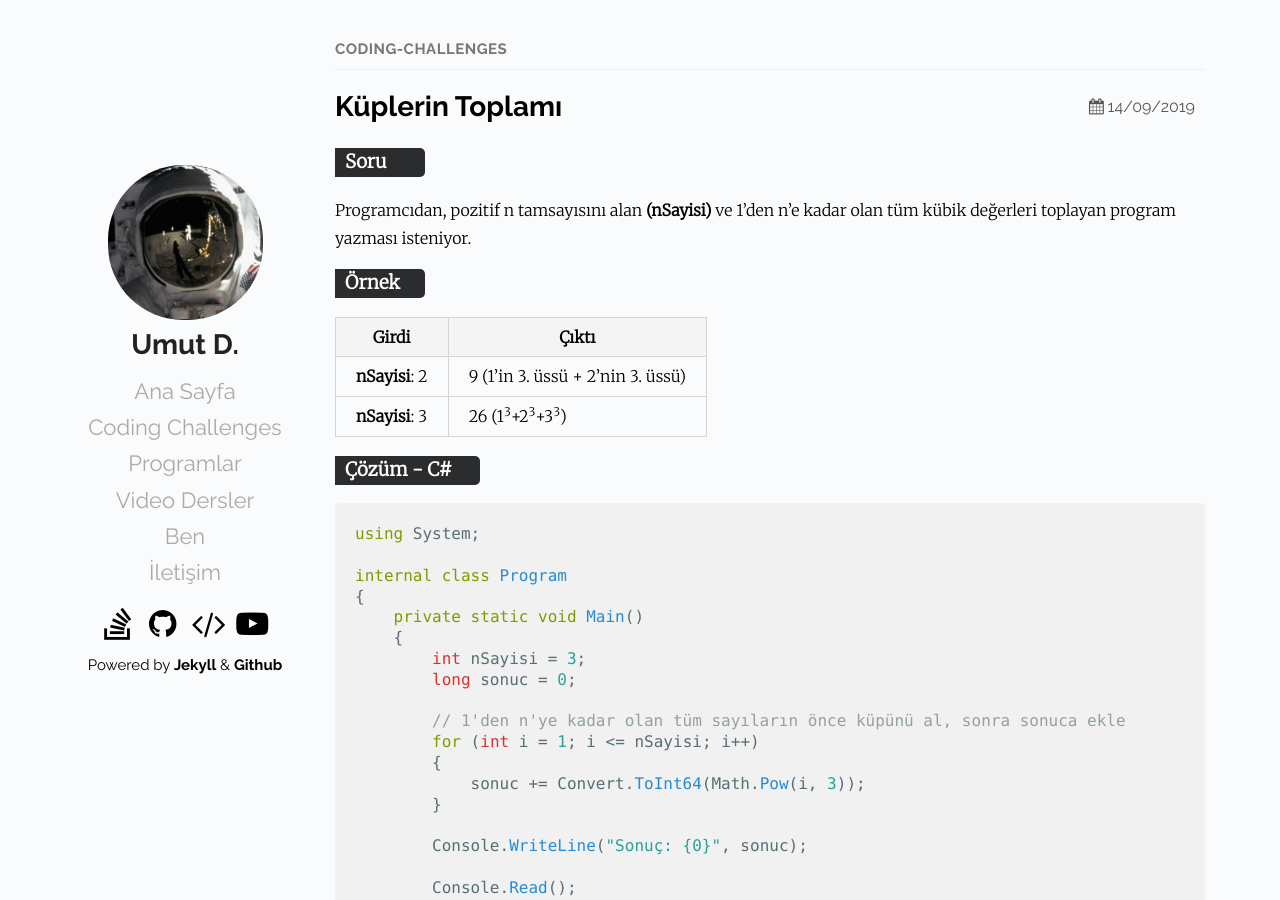
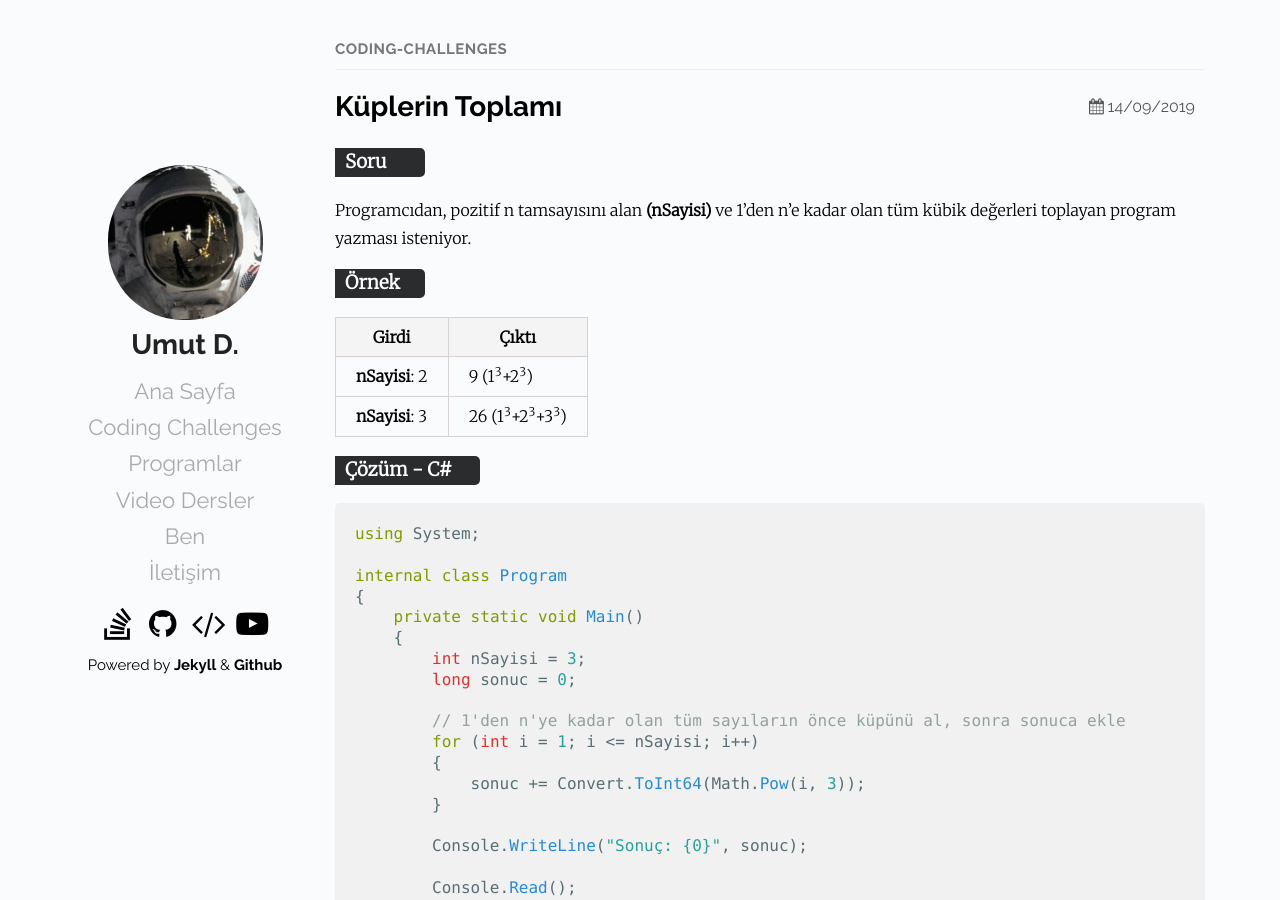
Before and after one commit to Umut-D/umutd.com, a Jekyll site: the page built from _posts/coding-challenges/2019-09-14-kuplerin-toplami.md, in a window 1280 px wide and 900 px high. Built offline with Jekyll 4.4.1, drawn with Linux system fonts in a browser that asks for light colours.

Commit message:
yeni coding challanges eklendi

```diff
--- a/_posts/coding-challenges/2019-09-14-kuplerin-toplami.md
+++ b/_posts/coding-challenges/2019-09-14-kuplerin-toplami.md
@@ -13,7 +13,7 @@ Programcıdan, pozitif n tamsayısını alan **(nSayisi)** ve 1'den n'e kadar ol
 
 | Girdi          | Çıktı                                          |
 |----------------|------------------------------------------------|
-| **nSayisi**: 2 | 9 (1'in 3. üssü + 2'nin 3. üssü)               |
+| **nSayisi**: 2 | 9 (1<sup>3</sup>+2<sup>3</sup>)                |
 | **nSayisi**: 3 | 26 (1<sup>3</sup>+2<sup>3</sup>+3<sup>3</sup>) |
 
 ### Çözüm - C#
```
Also changed, not shown: pages/coding-challenges.md (+1 -0 lines).
